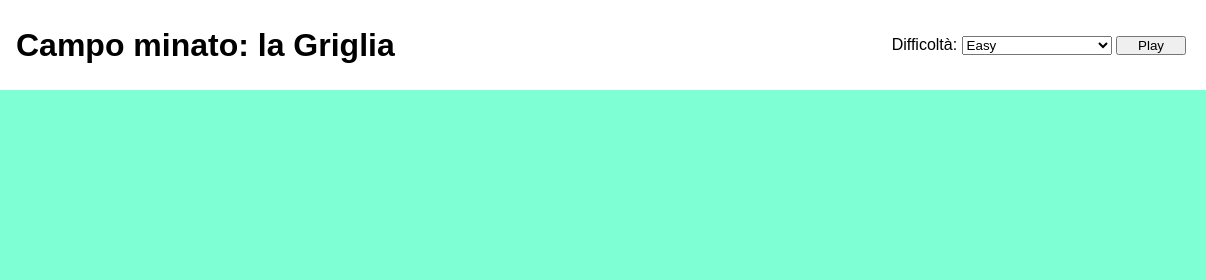
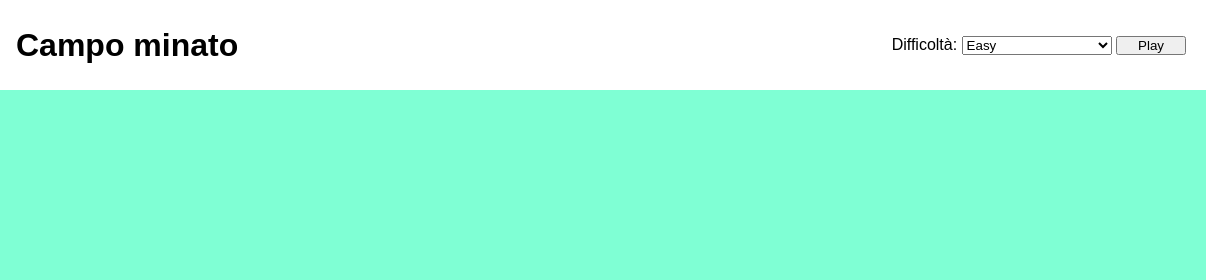
Before and after one commit to Bonu93/js-campominato-dom, a plain HTML site: page index.html in a window 1280 px wide. Shown: the top 280 px of the page, 74-1280 px from the left. Drawn offline with Linux system fonts and the light colour scheme.

Commit message:
complete

```diff
--- a/index.html
+++ b/index.html
@@ -13,7 +13,7 @@
         <header class="toolbar">
             <div class="brand">
                 <img src="./img/logo.png" alt="logo">
-                <h1>Campo minato: la Griglia</h1>
+                <h1>Campo minato</h1>
             </div>
 
             <div class="cta">
```
Also changed, not shown: main.js (+0 -7 lines).
